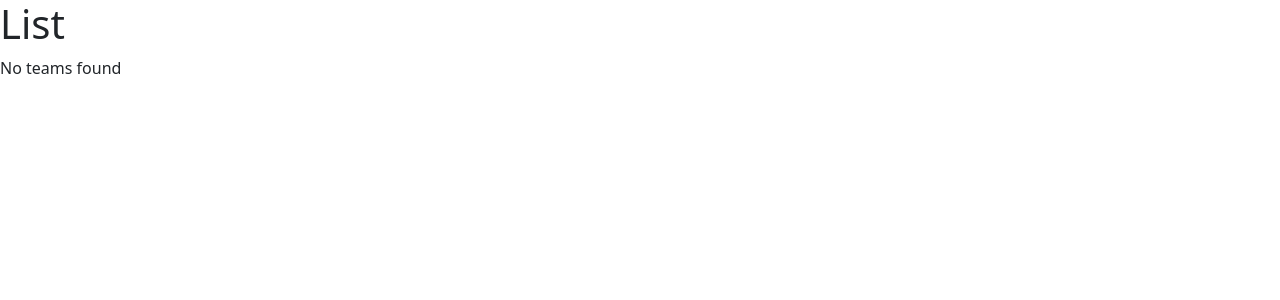
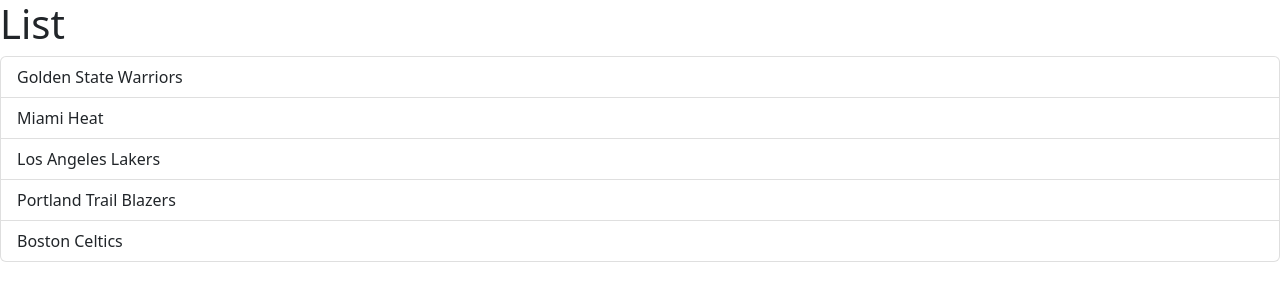
Before and after one commit to nealwaga/Learning-React, a React (Vite) app in the folder My-First-React-App/: page / in a window 1280 px wide. Shown: the top 300 px of the page. Built offline with nearby package versions, Linux system fonts and the light colour scheme.

Commit message:
handling events

```diff
--- a/My-First-React-App/src/components/ListGroup.tsx
+++ b/My-First-React-App/src/components/ListGroup.tsx
@@ -1,3 +1,5 @@
+import { MouseEvent } from "react";
+
 function ListGroup() {
   let teams = [
     "Golden State Warriors",
@@ -6,18 +8,25 @@ function ListGroup() {
     "Portland Trail Blazers",
     "Boston Celtics",
   ];
-  teams = [];
+
+  // Event handler
+  const handleClick = (event:MouseEvent) => console.log(event)
 
   return (
     <>
       <h1>List</h1>
 
-      {/* {teams.length == 0 ? <p>No teams found</p> : null} */}
       {teams.length == 0 && <p>No teams found</p>}
 
       <ul className="list-group">
-        {teams.map((team) => (
-          <li key={team}>{team}</li>
+        {teams.map((team, index) => (
+          <li
+            className="list-group-item"
+            key={team}
+            onClick={handleClick}
+          >
+            {team}
+          </li>
         ))}
       </ul>
     </>
```
